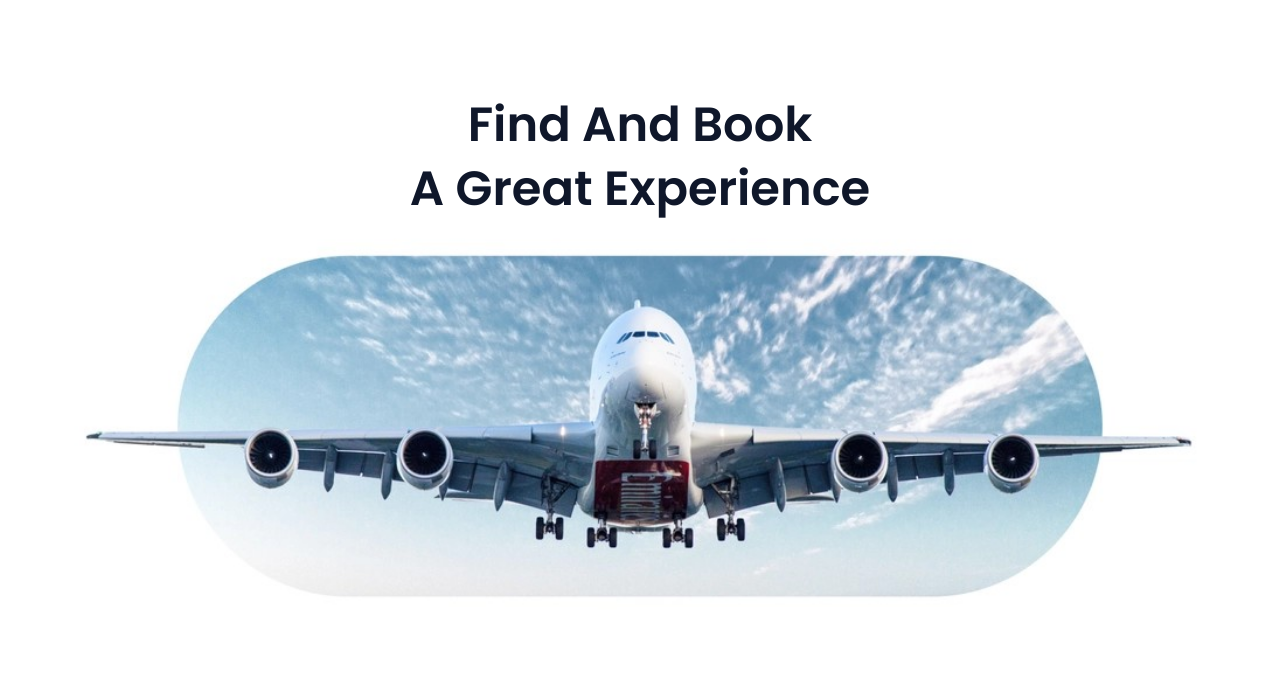
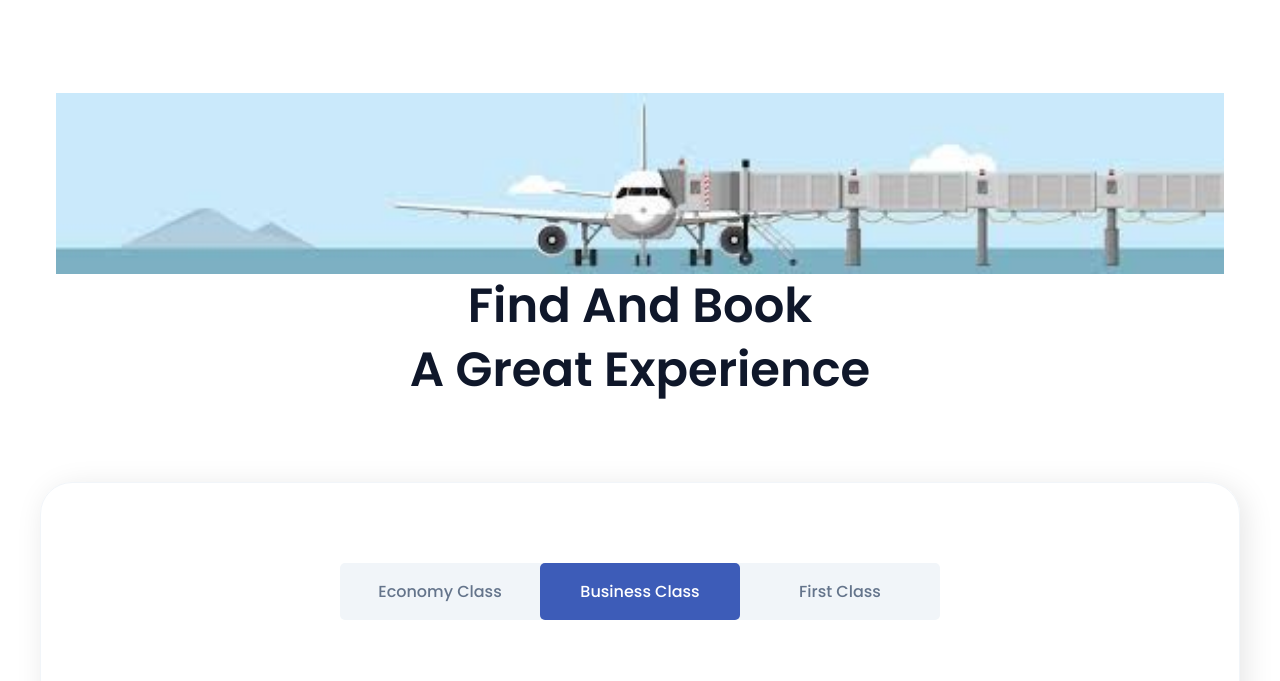
Before and after one commit to seemakhatri3/OIB-SIP, a plain HTML site: page index.html in a window 1280 px wide. Shown: the part 119-800 px from the top of the page. Drawn offline with nearby package versions, Linux system fonts and the light colour scheme; a script that the page names is missing.

Commit message:
first commit

```diff
--- a/index.html
+++ b/index.html
@@ -22,8 +22,9 @@
         <button class="btn">Contact</button>
     </nav>
     <header class="section__container header__container">
+        <img src="images/header1.jpg" alt="header" />
         <h1 class="section__header">Find And Book<br />A Great Experience</h1>
-        <img src="images/header.jpg" alt="header" />
+
     </header>
 
     <section class="section__container booking__container">
```
Also changed, not shown: images/header.jpg (deleted), images/header1.jpg (added).
